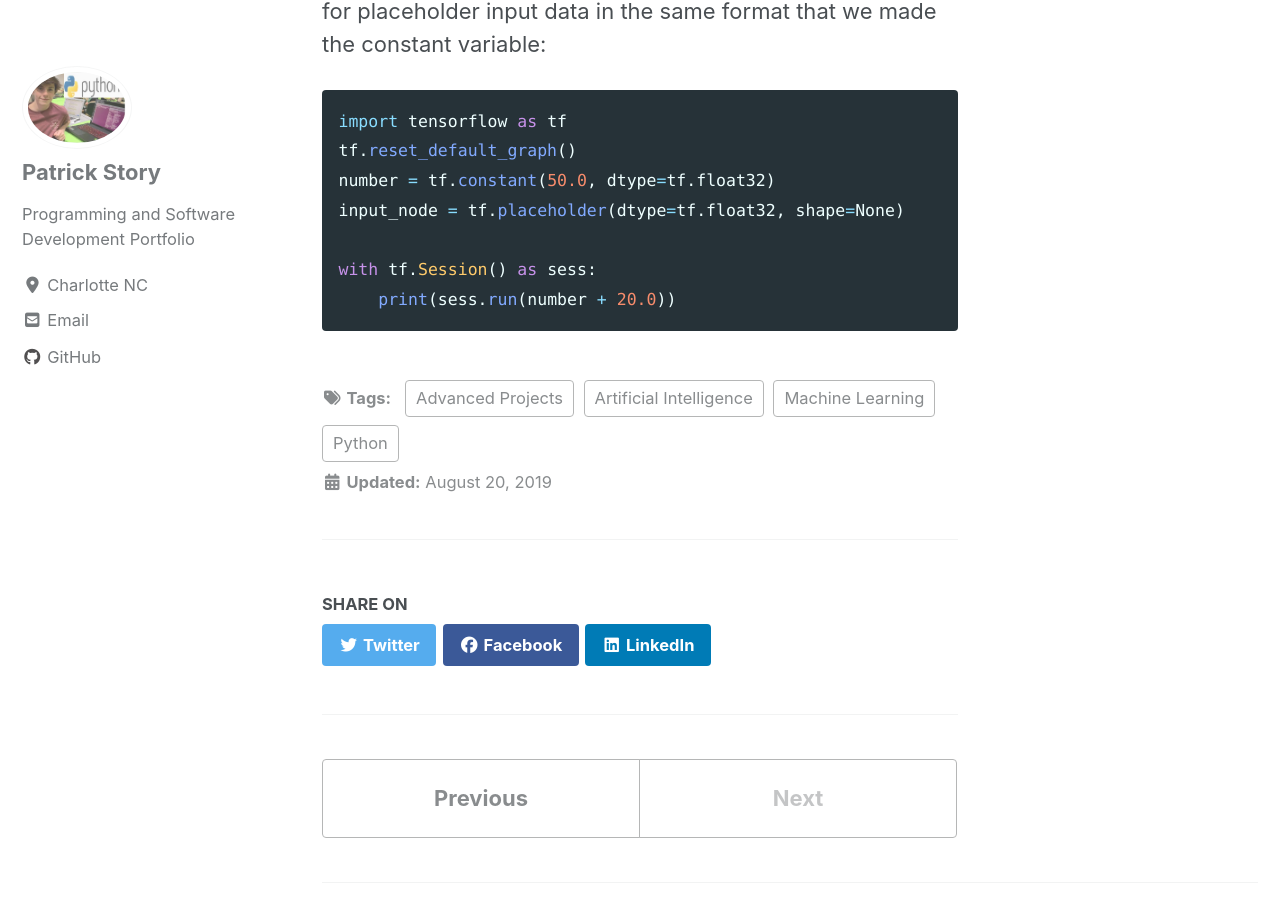
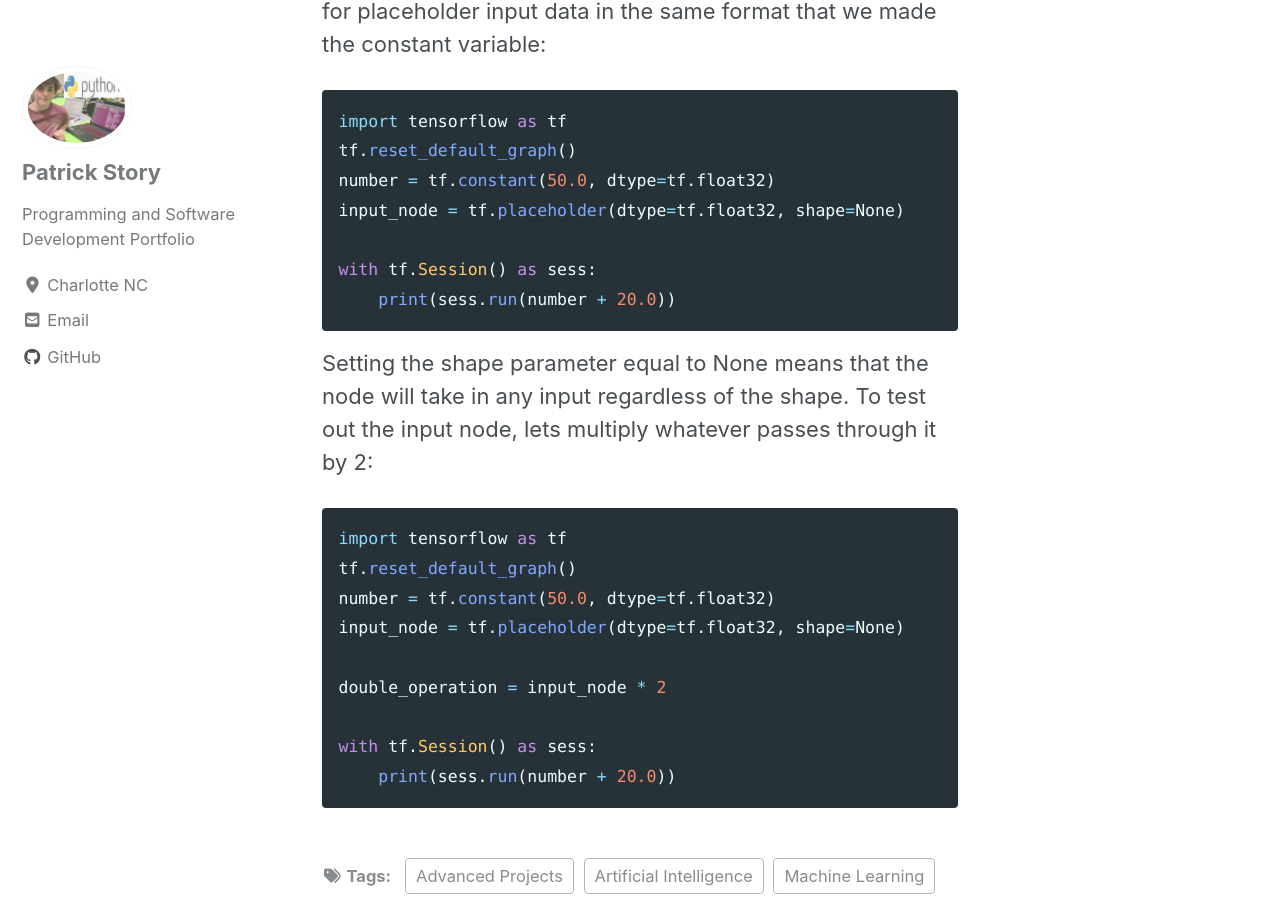
Before and after one commit to Patchyst/Patchyst.github.io, a Jekyll site: the page built from _posts/2019-08-20-tensorflow.md, in a window 1280 px wide and 900 px high, scrolled down 3798 px. Built offline with Jekyll 4.4.1, drawn with Linux system fonts in a browser that asks for light colours; cached includes are drawn as plain includes; nearby versions of some CDN libraries; some of the changed text lies outside the part shown.

Commit message:
updating Tensor Flow project

````diff
--- a/_posts/2019-08-20-tensorflow.md
+++ b/_posts/2019-08-20-tensorflow.md
@@ -54,3 +54,15 @@ input_node = tf.placeholder(dtype=tf.float32, shape=None)
 with tf.Session() as sess:
     print(sess.run(number + 20.0))
 ```
+Setting the shape parameter equal to None means that the node will take in any input regardless of the shape. To test out the input node, lets multiply whatever passes through it by 2:
+```python
+import tensorflow as tf
+tf.reset_default_graph()
+number = tf.constant(50.0, dtype=tf.float32)
+input_node = tf.placeholder(dtype=tf.float32, shape=None)
+
+double_operation = input_node * 2
+
+with tf.Session() as sess:
+    print(sess.run(number + 20.0))
+```
````
